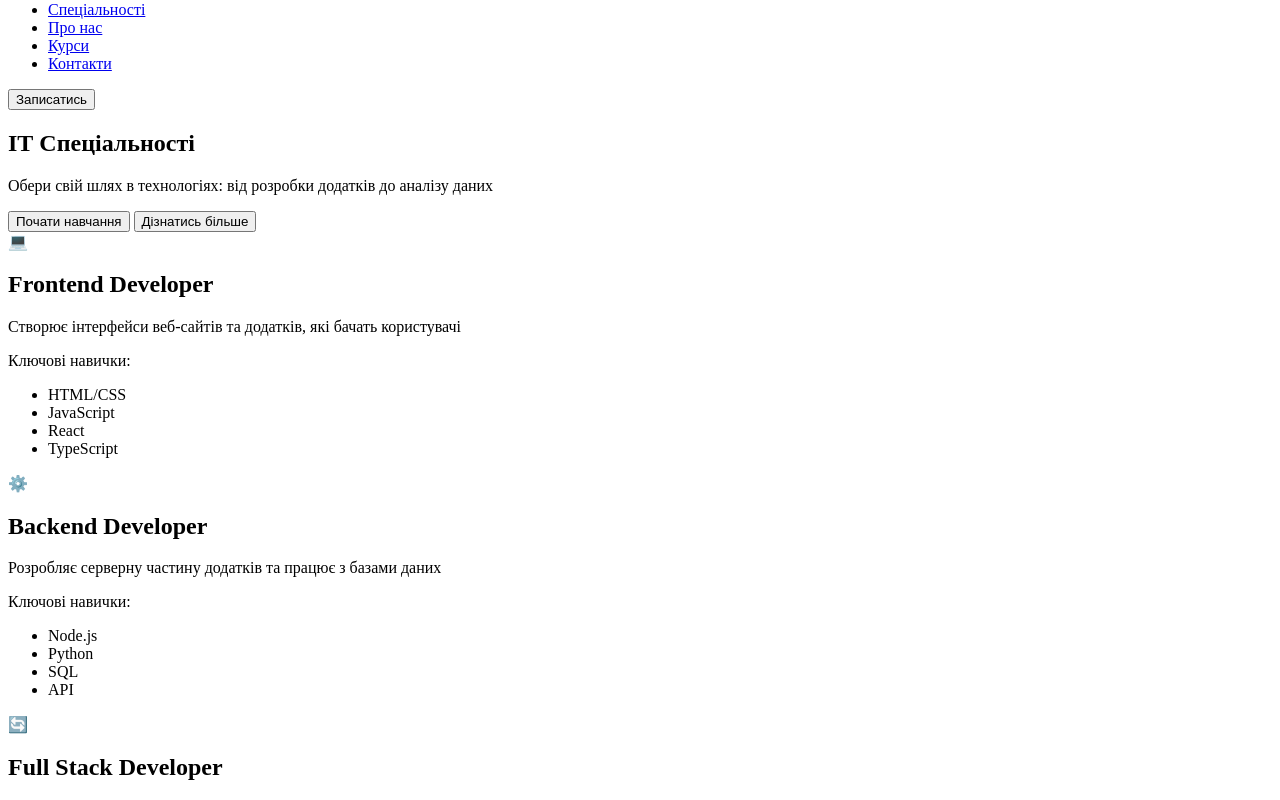
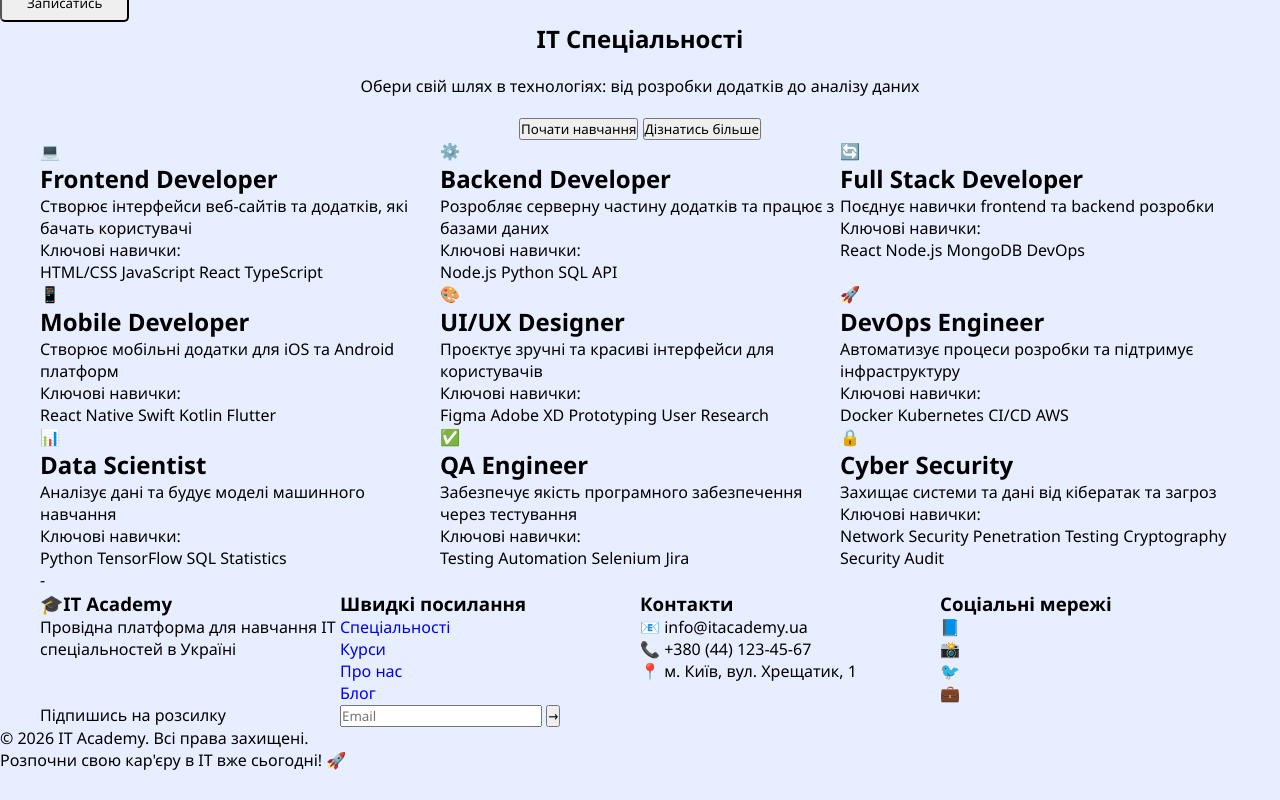
Before and after one commit to Yed0rn/Web, a plain HTML site: page less_9/index.html in a window 1280 px wide. Shown: the part 60-860 px from the top of the page. After the commit the page ends 831 px from the top, so only its background shows below. Drawn offline with Linux system fonts and the light colour scheme.

Commit message:
Add files via upload

```diff
--- a/less_9/index.html
+++ b/less_9/index.html
@@ -22,11 +22,11 @@
     <button class="header-btn">Записатись</button>
 </header>
 <main >
-    <section class="start_studying">
-        <div class="wrapper start_studying-grid">
+    <section class="hero">
+        <div class="wrapper hero-grid">
             <h1>ІТ Спеціальності</h1>
             <p>Обери свій шлях в технологіях: від розробки додатків до аналізу даних</p>
-            <div class="start_studying_buttons">
+            <div class="hro-btn">
                 <button class="btn btn_start">Почати навчання</button>
                 <button class="btn btn_more">Дізнатись більше</button>
             </div>
@@ -184,6 +184,7 @@
     </section>
 </main>
 <footer class="footer">
+    <div class="footer-top">
     <div class="wrapper footer-grid">
         <div class="footer-column">
             <h3><span>🎓</span>IT Academy</h3>
@@ -218,6 +219,11 @@
             <input type="email" placeholder="Email">
             <button>→</button>
         </div>
+    </div>
+        <div class="footer-bottom">
+            <p>&copy; 2026 IT Academy. Всі права захищені.</p>
+            <p>Розпочни свою кар'єру в ІТ вже сьогодні! 🚀</p>
+        </div>
 
     </div>
 </footer>
--- a/less_9/style/style.css
+++ b/less_9/style/style.css
@@ -0,0 +1,49 @@
+*{
+    margin: 0;
+    padding: 0;
+    box-sizing: border-box;
+    text-decoration: none;
+    list-style: none;
+    font-family:"Segoe UI", Tahoma, Geneva, Verdana, sans-serif;
+}
+body{
+    background: #e7eeff;
+}
+.wrapper{
+    max-width: 1200px;
+    margin: 0 auto;
+}
+.header-grid{
+    display:grid;
+    grid-template-columns:1fr 1fr 1fr;
+    align-items: center;
+    column-gap: 20px;
+}
+header nav ul{
+    display:grid;
+    grid-auto-flow: column;
+    justify-content: center;
+    column-gap: 20px;
+}
+.header-btn{
+    justify-self: end;
+    padding:8px 25px;
+    border-radius:5px;
+}
+.hero-grid{
+    display:grid;
+    place-items: center;
+    row-gap: 20px;
+    align-items: center;
+}
+.cards-grid{
+    display:grid;
+    grid-template-columns:repeat(3, 1fr);
+}
+.tags li{
+    display:inline-grid;
+}
+.footer-grid{
+    display:grid;
+    grid-template-columns:repeat(4, 1fr);
+}
```
